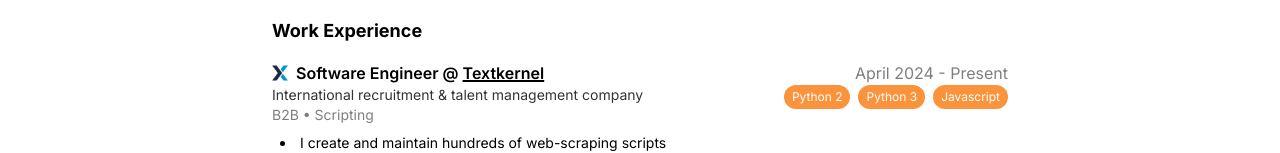
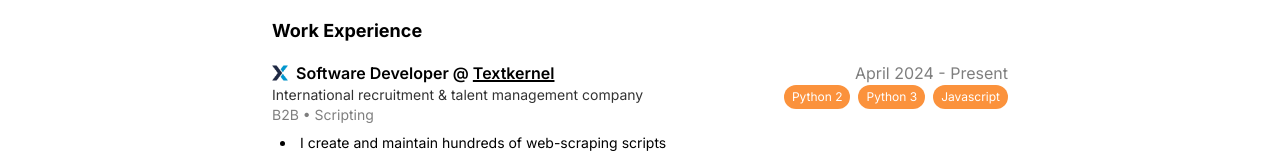
Before and after one commit to metabismuth/cv, a Next.js app: page / in a window 1280 px wide. Shown: the part 191-344 px from the top of the page. Built offline with nearby package versions, Linux system fonts and the light colour scheme.

Commit message:
nitpicking

```diff
--- a/src/app/page.tsx
+++ b/src/app/page.tsx
@@ -34,7 +34,7 @@ export default function Home() {
           <h2 className="text-lg font-bold">Work Experience</h2>
           <div className="flex flex-col gap-4 mt-4">
             <WorkExperience
-              title="Software Engineer"
+              title="Software Developer"
               companyName="Textkernel"
               companyLink="https://www.linkedin.com/company/textkernel/"
               companyIcon="textkernel.jpg"
```
